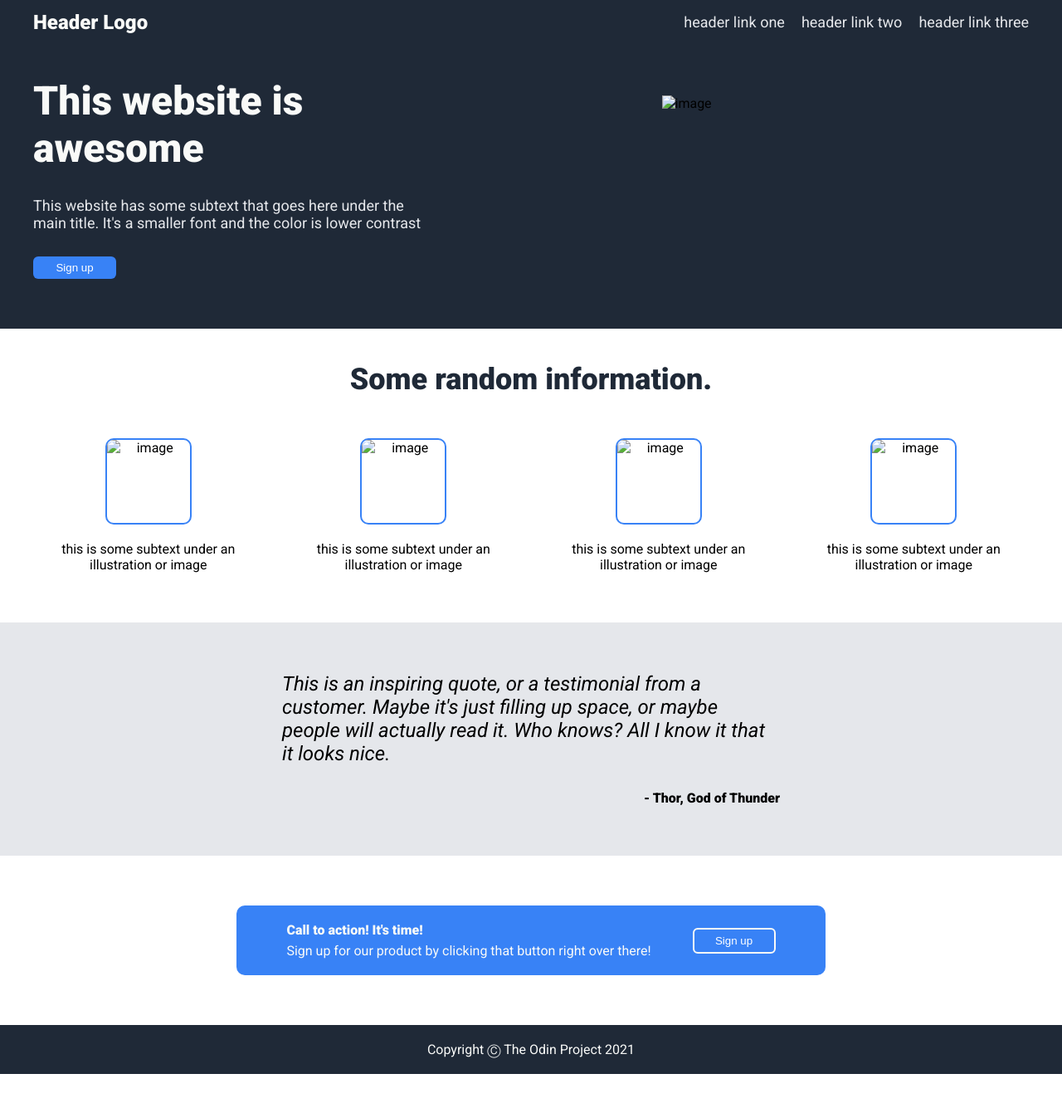
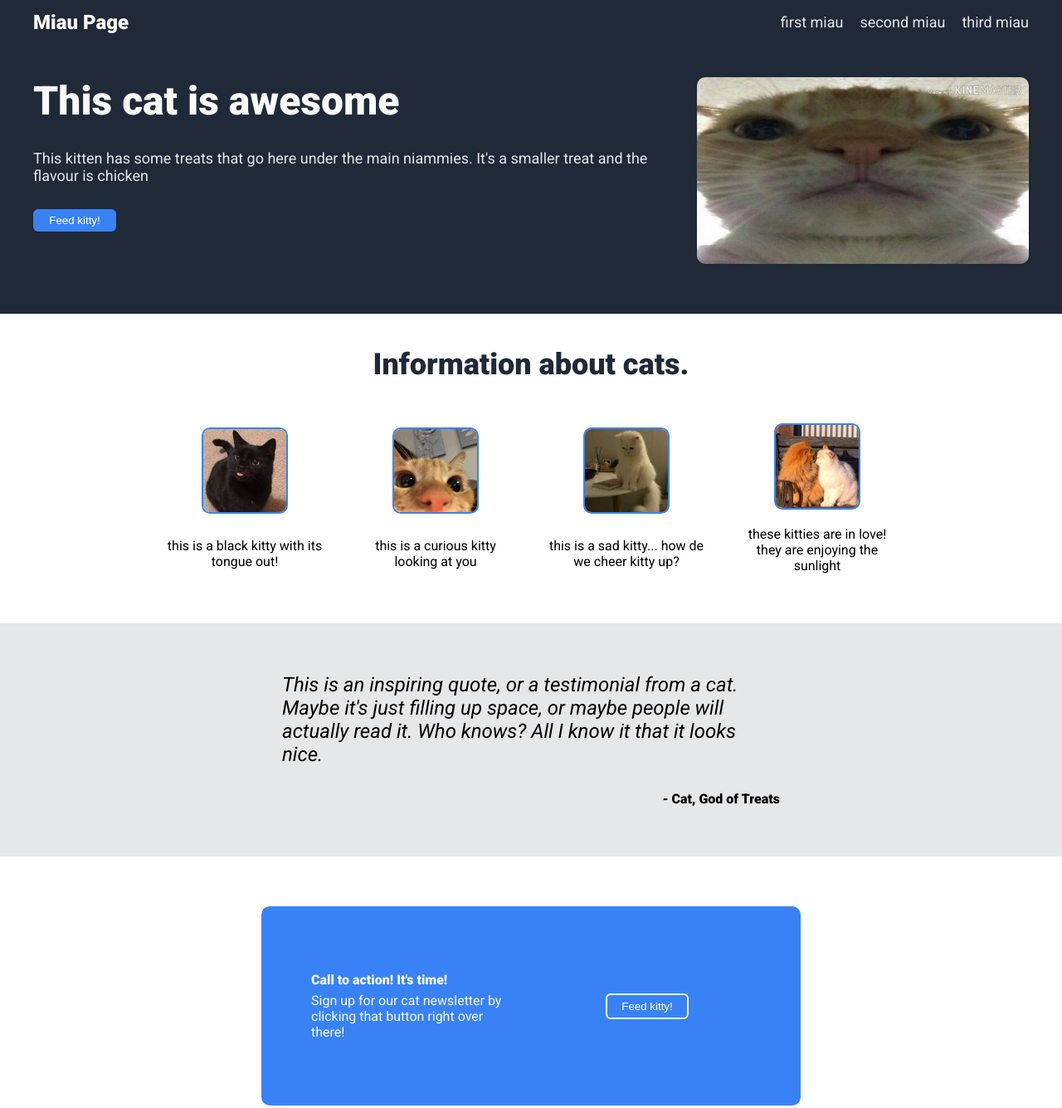
Before and after one commit to ketsuraq/Landing-Page, a plain HTML site: page index.html in a window 1280 px wide. Shown: the top 1335 px of the page at 83% size. Before the commit the page ends 1294 px from the top, so only its background shows below. Drawn offline with Linux system fonts and the light colour scheme; a web font is replaced by a local one.

Commit message:
Minor changes, add cats

```diff
--- a/index.html
+++ b/index.html
@@ -11,60 +11,60 @@
 </head>
 <body>
     <div class="header">
-        <div class="logo">Header Logo</div>
+        <div class="logo">Miau Page</div>
         <div class="links">
             <ul>
-                <li><a href="https://www.youtube.com/" target="_blank">header link one</a></li>
-                <li><a href="https://www.youtube.com/" target="_blank">header link two</a></li>
-                <li><a href="https://www.youtube.com/" target="_blank">header link three</a></li>
+                <li><a href="https://www.youtube.com/watch?v=dQw4w9WgXcQ" target="_blank">first miau</a></li>
+                <li><a href="https://www.youtube.com/watch?v=5LrG333wKy8" target="_blank">second miau</a></li>
+                <li><a href="https://www.youtube.com/watch?v=pYmbFzh_RCM" target="_blank">third miau</a></li>
             </ul>
         </div>
     </div>
     <div class="first">
         <div class="right">
-            <div class="title">This website is awesome</div>
-            <div class="subtext">This website has some subtext that goes here under the main title. It's a smaller font and the color is lower contrast</div>
-            <button type="button">Sign up</button>
+            <div class="title">This cat  is awesome</div>
+            <div class="subtext">This kitten has some treats that go here under the main niammies. It's a smaller treat and the flavour is chicken</div>
+            <button type="button">Feed kitty!</button>
         </div>
         <div class="left">
-            <img src="" alt="image">
+            <img src="images/cat.png" alt="image">
         </div>
     </div>
     <div class="second">
-        <div class="title">Some random information.</div>
+        <div class="title">Information about cats.</div>
         <div class="container">
             <div class="part">
-                <img src="" alt="image">
-                <div class="subtext">this is some subtext under an illustration or image</div>
+                <img src="images/cat1.png" alt="image">
+                <div class="subtext">this is a black kitty with its tongue out!</div>
             </div>
             <div class="part">
-                <img src="" alt="image">
-                <div class="subtext">this is some subtext under an illustration or image</div>
+                <img src="images/cat2.png" alt="image">
+                <div class="subtext">this is a curious kitty looking at you</div>
             </div>
             <div class="part">
-                <img src="" alt="image">
-                <div class="subtext">this is some subtext under an illustration or image</div>
+                <img src="images/cat3.png" alt="image">
+                <div class="subtext">this is a sad kitty... how de we cheer kitty up?</div>
             </div>
             <div class="part">
-                <img src="" alt="image">
-                <div class="subtext">this is some subtext under an illustration or image</div>
+                <img src="images/cat4.png" alt="image">
+                <div class="subtext">these kitties are in love! they are enjoying the sunlight</div>
             </div>
         </div>
     </div>
     <div class="third">
         <div class="container">
-            <div class="quote">This is an inspiring quote, or a testimonial from a customer. Maybe it's just filling up space, or maybe people will actually read it. Who knows? All I know it that it looks nice.</div>
-            <div class="credits">- Thor, God of Thunder</div>
+            <div class="quote">This is an inspiring quote, or a testimonial from a cat. Maybe it's just filling up space, or maybe people will actually read it. Who knows? All I know it that it looks nice.</div>
+            <div class="credits">- Cat, God of Treats</div>
         </div>
     </div>
     <div class="fourth">
         <div class="modal">
             <div class="left">
                 <div class="title">Call to action! It's time!</div>
-               <div class="subtext">Sign up for our product by clicking that button right over there!</div>
+               <div class="subtext">Sign up for our cat newsletter by clicking that button right over there!</div>
             </div>
             <div class="right">
-                <button type="button">Sign up</button>
+                <button type="button">Feed kitty!</button>
             </div>
         </div>
     </div>
--- a/style.css
+++ b/style.css
@@ -64,11 +64,16 @@ a {
     display: flex;
     justify-content: center;
     align-items: center;
-    flex: auto;
+    min-width: 200px;
+    min-height: 200px;
+    max-width: 400px;
+    flex: 1;
 }
 .left img {
-    min-width: 200px;
-    min-height: 200px;
+    max-width: 100%;
+    max-height: 100%;
+    object-fit: cover;
+    border-radius: 10px;
 }
 
 .second {
@@ -90,6 +95,7 @@ a {
     gap: 30px;
 }
 .container .part {
+    width: 200px;
     display: flex;
     flex-wrap: wrap;
     align-items: center;
@@ -102,6 +108,7 @@ a {
     width: 100px;
     border-radius: 10px;
     border: 2px solid #3882F6;
+    object-fit: cover;
 }
 
 .third {
@@ -135,12 +142,13 @@ a {
 }
 .modal {
     max-width: fit-content;
+    max-height: 200px;
     display: flex;
     background-color: #3882F6;
     border-radius: 10px;
     padding: 20px 60px;
     color: #F9FAF8;
-    gap: 50px;
+    gap: 30px;
 }
 .modal .left {
     display: flex;
```
Also changed, not shown: images/cat.png (added), images/cat1.png (added), images/cat2.png (added), images/cat3.png (added), images/cat4.png (added).
